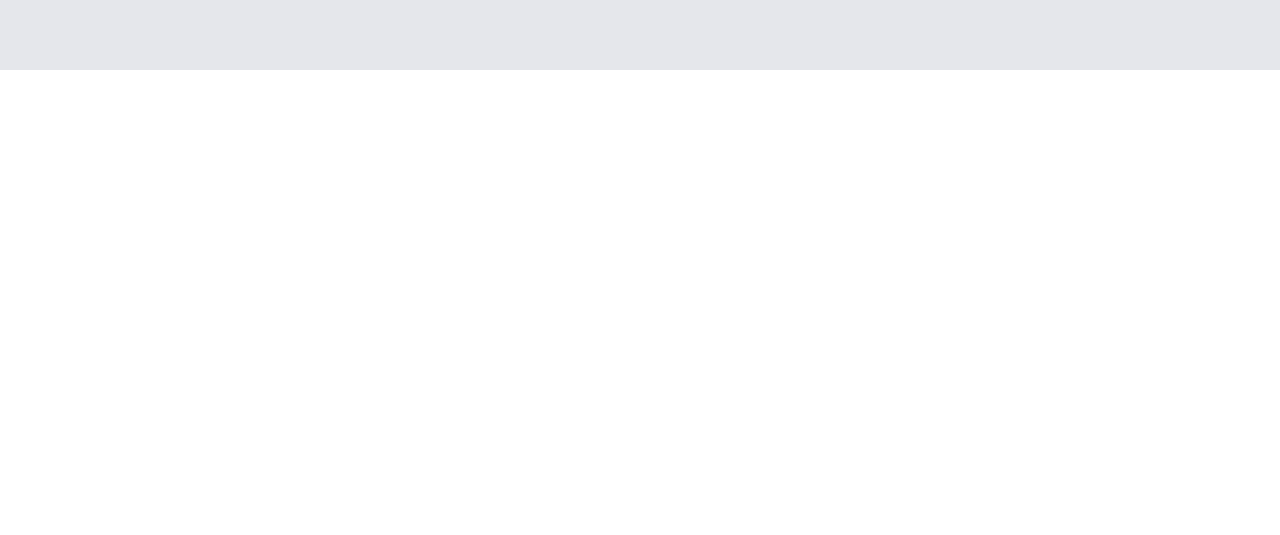
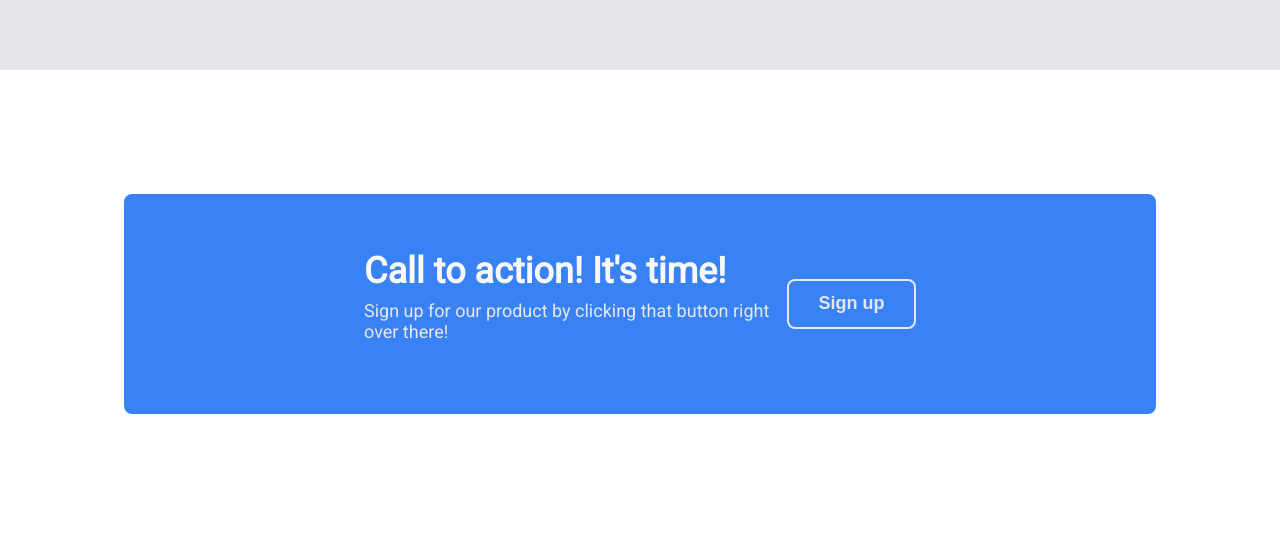
Before and after one commit to gzorzenone/odin-landing-page, a plain HTML site: page index.html in a window 1280 px wide. Shown: the part 1263-1798 px from the top of the page. Before the commit the page ends 1333 px from the top, so only its background shows below. Drawn offline with Linux system fonts and the light colour scheme.

Commit message:
Add call to action section and style
Add call to action container, text and button, then style it.

```diff
--- a/index.html
+++ b/index.html
@@ -49,5 +49,15 @@
         <div class="quote-text">This is an inspiring quote, or a testimonial from a customer. Maybe it's just filling up space, or maybe people will actually read it. Who knows? All I know is that it looks nice.</div>
         <div class="quote-author">-Thor, God of Thunder</div>
     </div>
+
+    <div class="call-to-action">
+        <div class="container">
+            <div class="container-text">
+                <div class="main-text">Call to action! It's time!</div>
+                <div class="secondary-text">Sign up for our product by clicking that button right over there!</div>
+            </div>
+            <button class="sign-up">Sign up</button>
+        </div>
+    </div>
 </body>
 </html>
--- a/style.css
+++ b/style.css
@@ -66,6 +66,7 @@ a {
     background-color: #3882f6;
     padding: 8px 36px;
     border-radius: 8px;
+    border: none;
 }
 
 .hero img {
@@ -136,3 +137,31 @@ a {
     font-weight: 700;
     color: #1f2937;
 }
+
+.call-to-action {
+    display: flex;
+    justify-content: center;
+    align-items: center;
+    padding: 124px;
+}
+
+.container {
+    display: flex;
+    justify-content: space-between;
+    align-items: center;
+    width: 750px;
+    background-color: #3882f6;
+    padding: 56px 240px;
+    border-radius: 8px;
+}
+
+.container .main-text {
+    font-size: 36px;
+}
+
+.container .sign-up {
+    border: 2px solid #e5e7eb;
+    width: 150px;
+    height: 50px;
+    padding: 0;
+}
```
